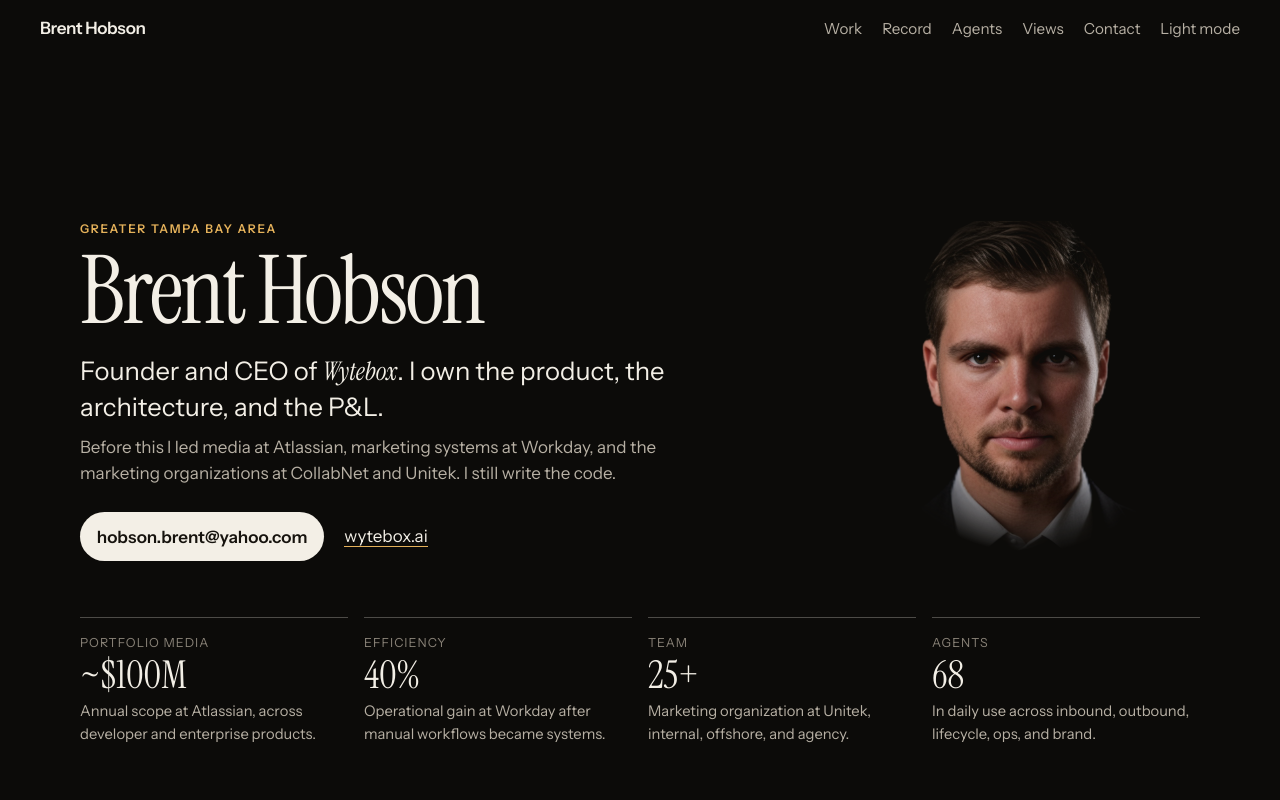
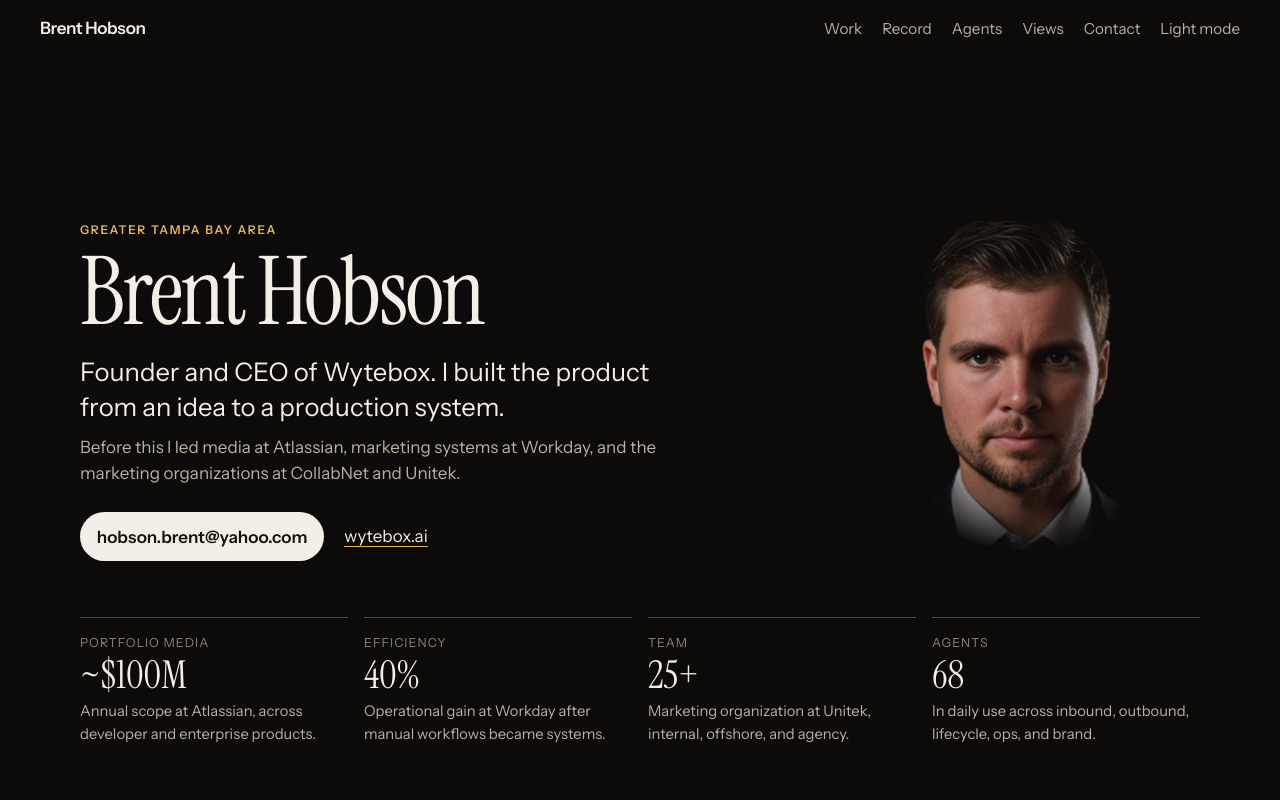
Before and after one commit to hobsonbrent86/hobsonbrent86.github.io, a plain HTML site: page index.html in a window 1280 px wide. Shown: the top 800 px of the page. Drawn offline with Linux system fonts and the light colour scheme.

Commit message:
Tighten the opening lines.
Say the product went from an idea to a production system.

Co-authored-by: Cursor <cursoragent@cursor.com>

```diff
--- a/index.html
+++ b/index.html
@@ -72,8 +72,8 @@
         <div class="hero-copy">
           <p class="eyebrow">Greater Tampa Bay Area</p>
           <h1>Brent Hobson</h1>
-          <p class="lede">Founder and CEO of <em>Wytebox</em>. I own the product, the architecture, and the P&amp;L.</p>
-          <p class="deck">Before this I led media at Atlassian, marketing systems at Workday, and the marketing organizations at CollabNet and Unitek. I still write the code.</p>
+          <p class="lede">Founder and CEO of Wytebox. I built the product from an idea to a production system.</p>
+          <p class="deck">Before this I led media at Atlassian, marketing systems at Workday, and the marketing organizations at CollabNet and Unitek.</p>
           <div class="hero-actions">
             <a class="button" href="mailto:hobson.brent@yahoo.com">hobson.brent@yahoo.com</a>
             <a class="text-link" href="https://www.wytebox.ai" target="_blank" rel="noopener">wytebox.ai</a>
--- a/styles.css
+++ b/styles.css
@@ -218,8 +218,6 @@ h3 {
   font-size: clamp(1.35rem, 2vw, 1.65rem);
   line-height: 1.35;
 }
-
-.lede em { font-family: var(--serif); font-style: italic; }
 
 .deck { margin: 0; color: var(--muted); }
 
```
